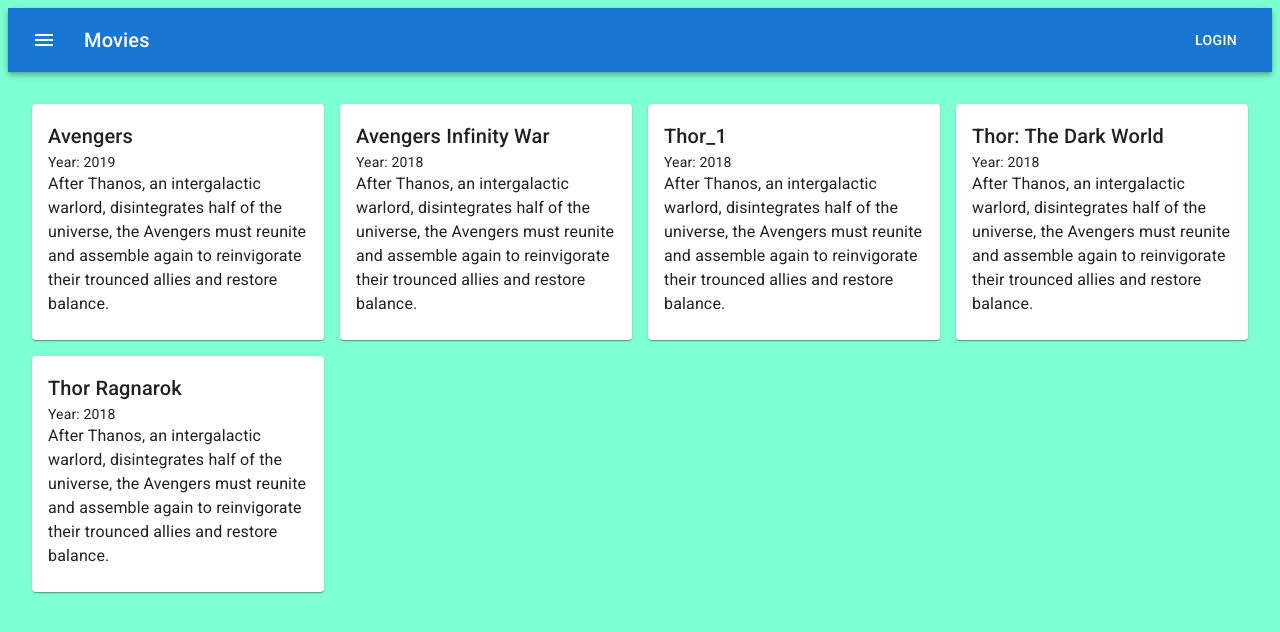
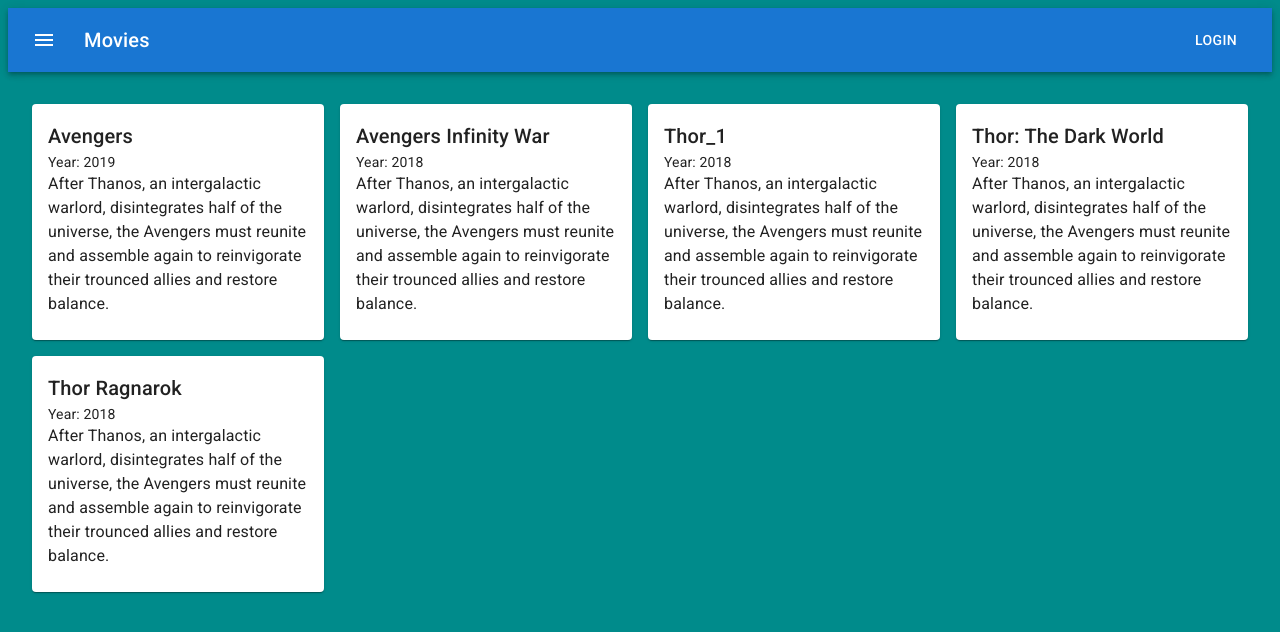
Before and after one commit to HenokG/movie-app, a React (Create React App) app: page / in a window 1280 px wide. Shown: the top 632 px of the page. Built offline with nearby package versions, Linux system fonts and the light colour scheme.

Commit message:
feat: setup live reload for docker containers (#5)
* feat: use material ui design library

* chore: update github actions workflow

* chore: run ci on push

* feat: use docker compose for orchestration

* feat: setup live reload for docker containers

```diff
--- a/docker-compose.yaml
+++ b/docker-compose.yaml
@@ -7,3 +7,5 @@
     ports:
       - '3000:3000'
     command: npm start
+    volumes:
+      - .:/src
--- a/src/index.css
+++ b/src/index.css
@@ -1,3 +1,3 @@
 body {
-  background-color: aquamarine;
+  background-color: darkcyan;
 }
```
Also changed, not shown: 1 other file (tests, documents, lock files or other folders).
